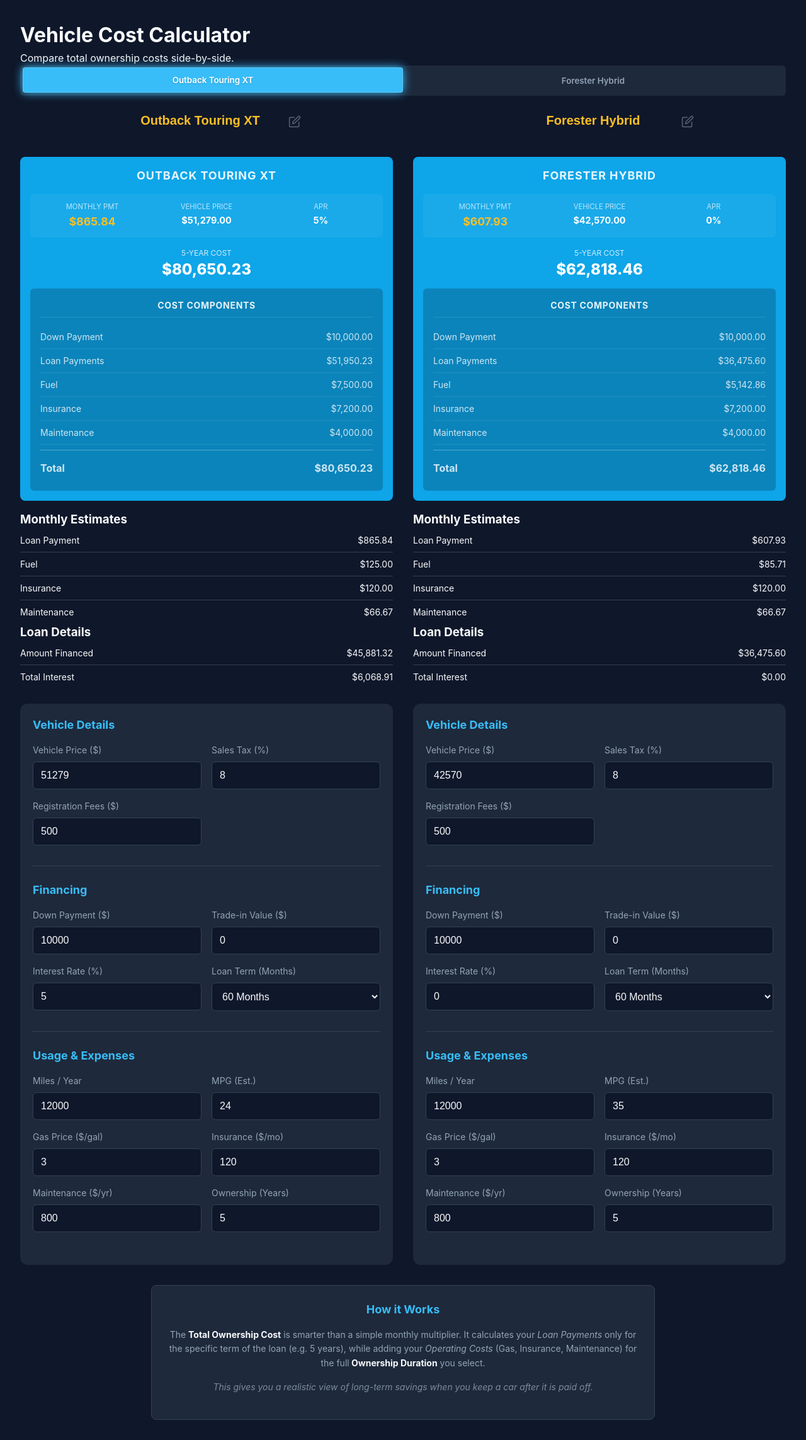
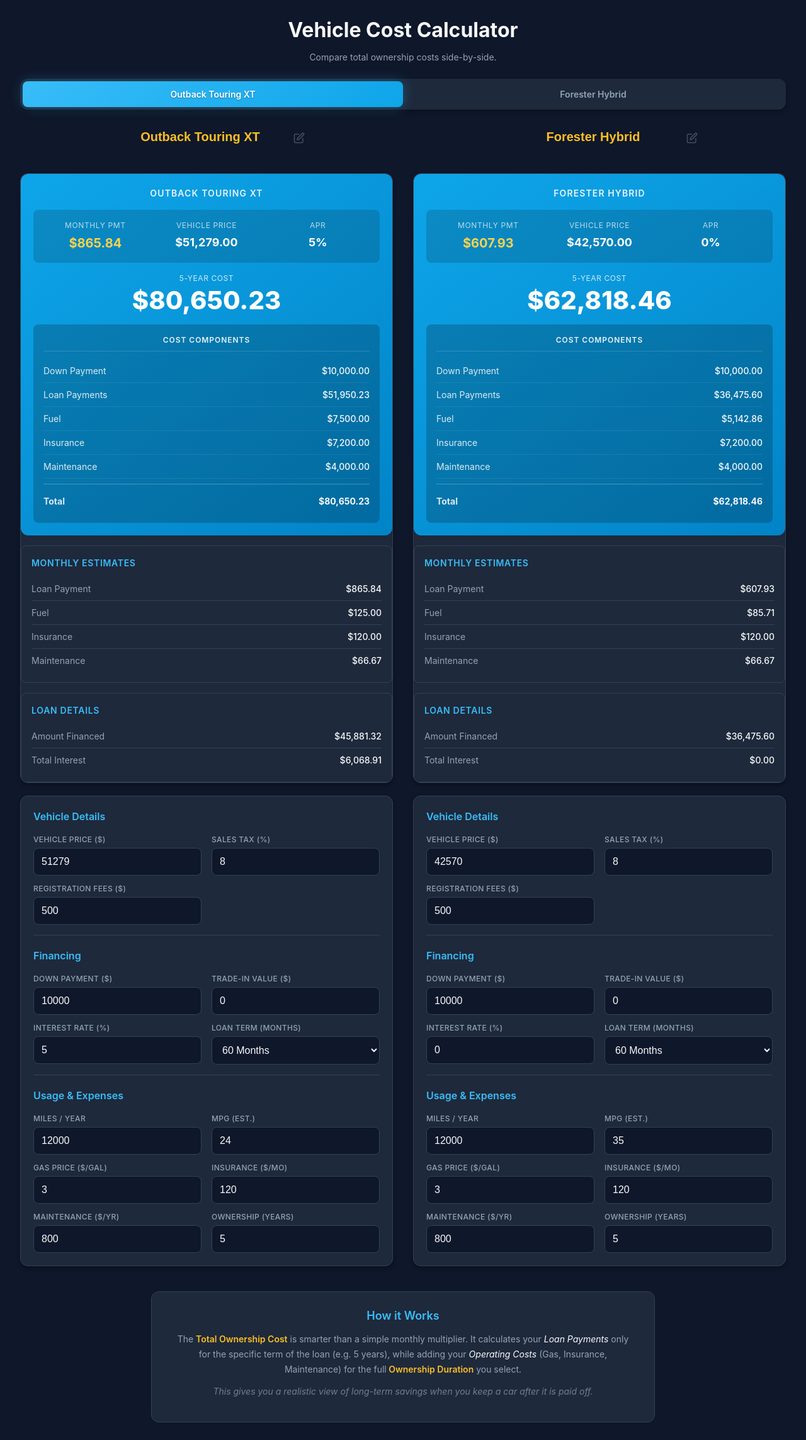
Before and after one commit to npatricksmith-oss/vehicle-cost-calculator, a React (Vite) app: page / in a window 1280 px wide. Shown: the whole page at 63% size. Built offline with nearby package versions, Linux system fonts and the light colour scheme.

Commit message:
style: major UI overhaul - improved typography, spacing, and visual polish

```diff
--- a/src/App.css
+++ b/src/App.css
@@ -1,11 +1,6 @@
-:root {
-    /* ... (User defined vars are in index.css, we use them here) ... */
-}
-
 /* App Layout */
 .app-container {
     max-width: 1400px;
-    /* Increased for 2-column comparison */
     margin: 0 auto;
     padding: var(--spacing-4);
     min-height: 100vh;
@@ -15,8 +10,31 @@
 
 @media (min-width: 640px) {
     .app-container {
-        padding: var(--spacing-8);
-        /* More padding on desktop */
+        padding: var(--spacing-6) var(--spacing-8);
+    }
+}
+
+/* Header */
+.app-header {
+    text-align: center;
+    margin-bottom: var(--spacing-6);
+}
+
+.app-header h1 {
+    font-size: var(--font-size-2xl);
+    font-weight: 700;
+    color: var(--color-text);
+    margin-bottom: var(--spacing-2);
+}
+
+.app-header p {
+    color: var(--color-text-muted);
+    font-size: var(--font-size-sm);
+}
+
+@media (min-width: 640px) {
+    .app-header h1 {
+        font-size: var(--font-size-3xl);
     }
 }
 
@@ -30,11 +48,10 @@
 .car-column {
     display: flex;
     flex-direction: column;
-    gap: var(--spacing-6);
+    gap: var(--spacing-5);
     flex: 1;
 }
 
-/* Hide inactive column on mobile */
 .hidden-mobile {
     display: none;
 }
@@ -48,7 +65,6 @@
 
     .car-column {
         display: flex;
-        /* Always show both on desktop */
     }
 
     .hidden-mobile {
@@ -57,7 +73,6 @@
 
     .mobile-tabs {
         display: none;
-        /* Hide tabs on desktop */
     }
 }
 
@@ -65,37 +80,41 @@
 .mobile-tabs {
     display: flex;
     background: var(--color-surface);
-    border-radius: var(--radius-md);
+    border-radius: var(--radius-lg);
     padding: var(--spacing-1);
-    margin-bottom: var(--spacing-4);
+    margin-bottom: var(--spacing-5);
+    box-shadow: var(--shadow-md);
 }
 
 .tab-button {
     flex: 1;
-    padding: var(--spacing-3);
+    padding: var(--spacing-3) var(--spacing-4);
     background: transparent;
     border: none;
     color: var(--color-text-muted);
     font-weight: 600;
+    font-size: var(--font-size-sm);
     cursor: pointer;
-    border-radius: var(--radius-sm);
+    border-radius: var(--radius-md);
     transition: all var(--transition-fast);
 }
 
+.tab-button:hover {
+    background: rgba(255, 255, 255, 0.05);
+}
+
 .tab-button.active {
-    background: var(--color-primary);
+    background: linear-gradient(135deg, var(--color-primary) 0%, var(--color-primary-dark) 100%);
     color: white;
-    box-shadow: 0 0 15px var(--color-primary), inset 0 0 0 1px rgba(255, 255, 255, 0.2);
-    text-shadow: 0 1px 2px rgba(0, 0, 0, 0.2);
-    transform: translateY(-1px);
+    box-shadow: var(--shadow-glow);
+    text-shadow: 0 1px 2px rgba(0, 0, 0, 0.3);
 }
 
 /* Car Naming */
 .check-name-container {
-    margin-bottom: var(--spacing-2);
+    margin-bottom: var(--spacing-3);
     position: relative;
-    /* Context for absolute icon */
-    max-width: 300px;
+    max-width: 320px;
     margin-left: auto;
     margin-right: auto;
 }
@@ -104,24 +123,21 @@
     width: 100%;
     padding: var(--spacing-3);
     padding-right: var(--spacing-8);
-    /* Make room for icon */
     font-size: var(--font-size-xl);
     font-weight: 700;
     color: var(--color-accent);
     background: transparent;
     border: none;
     border-bottom: 2px solid transparent;
-    /* Invisible border by default */
     border-radius: var(--radius-sm);
     text-align: center;
     transition: all var(--transition-fast);
     cursor: pointer;
-    /* Suggest interaction */
 }
 
-/* Show border on hover/focus to invite edit */
 .car-name-input:hover {
-    background: rgba(255, 255, 255, 0.05);
+    background: rgba(255, 255, 255, 0.03);
+    border-bottom-color: var(--color-border);
 }
 
 .car-name-input:focus {
@@ -136,12 +152,11 @@
     right: 0;
     top: 50%;
     transform: translateY(-50%);
-    width: 20px;
-    height: 20px;
+    width: 18px;
+    height: 18px;
     color: var(--color-text-muted);
     pointer-events: none;
-    /* Let clicks pass through to input */
-    opacity: 0.5;
+    opacity: 0.4;
     transition: opacity var(--transition-fast);
 }
 
@@ -150,25 +165,32 @@
     color: var(--color-primary);
 }
 
-/* Results Mini Card (for comparison) */
-.results-card-mini .primary-result {
-    padding: var(--spacing-4);
-    margin-bottom: var(--spacing-4);
+/* Cards */
+.card {
+    background: var(--color-surface);
+    border-radius: var(--radius-lg);
+    border: 1px solid var(--color-border);
+    box-shadow: var(--shadow-md);
 }
 
-.results-card-mini .big-number {
-    font-size: var(--font-size-2xl);
+.results-card-mini {
+    overflow: hidden;
 }
 
-/* Forms */
+.results-card-mini .primary-result {
+    border-radius: var(--radius-lg);
+}
+
+/* Input Card */
 .input-card {
     background: var(--color-surface);
-    padding: 20px;
-    border-radius: 12px;
+    padding: var(--spacing-5);
+    border-radius: var(--radius-lg);
+    border: 1px solid var(--color-border);
 }
 
 .input-group {
-    margin-bottom: var(--spacing-6);
+    margin-bottom: var(--spacing-5);
     padding-bottom: var(--spacing-4);
     border-bottom: 1px solid var(--color-border);
 }
@@ -176,19 +198,28 @@
 .input-group:last-of-type {
     border-bottom: none;
     margin-bottom: 0;
+    padding-bottom: 0;
 }
 
 .input-group h3 {
-    font-size: var(--font-size-lg);
+    font-size: var(--font-size-base);
+    font-weight: 600;
     color: var(--color-primary);
     margin-bottom: var(--spacing-4);
+    display: flex;
+    align-items: center;
+    gap: var(--spacing-2);
 }
 
 .input-row {
     display: grid;
     grid-template-columns: 1fr;
     gap: var(--spacing-4);
-    margin-bottom: var(--spacing-4);
+    margin-bottom: var(--spacing-3);
+}
+
+.input-row:last-child {
+    margin-bottom: 0;
 }
 
 @media (min-width: 640px) {
@@ -200,9 +231,12 @@
 label {
     display: flex;
     flex-direction: column;
-    gap: var(--spacing-2);
-    font-size: var(--font-size-sm);
+    gap: var(--spacing-1);
+    font-size: var(--font-size-xs);
+    font-weight: 500;
     color: var(--color-text-muted);
+    text-transform: uppercase;
+    letter-spacing: 0.03em;
 }
 
 input,
@@ -213,39 +247,77 @@
     background: var(--color-background);
     color: var(--color-text);
     font-size: var(--font-size-base);
+    font-weight: 500;
+    transition: all var(--transition-fast);
+}
+
+input:hover,
+select:hover {
+    border-color: var(--color-secondary);
 }
 
 input:focus,
 select:focus {
     outline: none;
     border-color: var(--color-primary);
-    box-shadow: 0 0 8px var(--color-primary);
+    box-shadow: 0 0 0 3px rgba(56, 189, 248, 0.2);
 }
 
-/* Results */
+/* Primary Result Card */
 .primary-result {
     text-align: center;
-    margin-bottom: var(--spacing-6);
-    padding: var(--spacing-6);
-    background: var(--color-primary-dark);
+    padding: var(--spacing-5);
+    background: linear-gradient(145deg, var(--color-primary-dark) 0%, #0284c7 100%);
     border-radius: var(--radius-lg);
     color: white;
 }
 
 .primary-result h2 {
-    font-size: var(--font-size-lg);
-    font-weight: 700;
+    font-size: var(--font-size-sm);
+    font-weight: 600;
     text-transform: uppercase;
-    letter-spacing: 0.05em;
+    letter-spacing: 0.08em;
     opacity: 0.9;
     margin-bottom: var(--spacing-4);
 }
 
+/* Key Metrics Grid */
+.key-metrics-grid {
+    display: grid;
+    grid-template-columns: 1fr 1fr 1fr;
+    gap: var(--spacing-3);
+    margin-bottom: var(--spacing-4);
+    background: rgba(0, 0, 0, 0.15);
+    padding: var(--spacing-4);
+    border-radius: var(--radius-md);
+}
+
+.key-metric-item {
+    display: flex;
+    flex-direction: column;
+    align-items: center;
+    gap: var(--spacing-1);
+}
+
+.key-metric-label {
+    font-size: var(--font-size-xs);
+    text-transform: uppercase;
+    letter-spacing: 0.05em;
+    opacity: 0.7;
+}
+
+.key-metric-value {
+    font-weight: 700;
+    font-size: var(--font-size-lg);
+}
+
+.key-metric-value.highlight {
+    color: var(--color-accent-light);
+    font-size: var(--font-size-xl);
+}
+
+/* TCO Display */
 .result-row-primary {
-    display: flex;
-    justify-content: center;
-    align-items: center;
-    gap: var(--spacing-4);
     margin-bottom: var(--spacing-4);
 }
 
@@ -259,7 +331,8 @@
     opacity: 0.8;
     margin-bottom: var(--spacing-1);
     text-transform: uppercase;
-    font-size: 0.75rem;
+    font-size: var(--font-size-xs);
+    letter-spacing: 0.05em;
 }
 
 .big-number {
@@ -268,102 +341,36 @@
     line-height: 1.1;
 }
 
-.secondary-metric {
-    font-size: var(--font-size-2xl);
-    opacity: 0.9;
+@media (min-width: 640px) {
+    .big-number {
+        font-size: var(--font-size-4xl);
+    }
 }
 
-.result-divider {
-    width: 1px;
-    height: 40px;
-    background: rgba(255, 255, 255, 0.3);
-}
-
-.result-row-secondary {
-    margin-top: -10px;
-    margin-bottom: var(--spacing-4);
-    font-size: var(--font-size-sm);
-    opacity: 0.9;
-}
-
-.financed-amount {
-    font-weight: 700;
-    color: var(--color-accent);
-}
-
-.sub-text {
-    font-size: var(--font-size-sm);
-    opacity: 0.8;
-}
-
-.breakdown-item {
-    display: flex;
-    justify-content: space-between;
-    padding: var(--spacing-2) 0;
-    border-bottom: 1px solid var(--color-border);
-    font-size: var(--font-size-sm);
-}
-
-.breakdown-item:last-child {
-    border-bottom: none;
-}
-
-/* Footer */
-.app-footer {
-    margin-top: var(--spacing-8);
-    padding: var(--spacing-6);
-    background: var(--color-surface);
-    border-radius: var(--radius-lg);
-    border: 1px solid var(--color-border);
-    max-width: 800px;
-    margin-left: auto;
-    margin-right: auto;
-    text-align: center;
-}
-
-.footer-content h3 {
-    color: var(--color-primary);
-    margin-bottom: var(--spacing-4);
-    font-size: var(--font-size-lg);
-}
-
-.footer-content p {
-    color: var(--color-text-muted);
-    font-size: var(--font-size-sm);
-    line-height: 1.6;
-    margin-bottom: var(--spacing-4);
-}
-
-.footer-content strong {
-    color: var(--color-text);
-}
-
-.footer-note {
-    font-style: italic;
-    opacity: 0.8;
-}
-
-/* TCO Breakdown Specifics */
+/* TCO Breakdown */
 .tco-breakdown {
     background: rgba(0, 0, 0, 0.2);
     padding: var(--spacing-4);
     border-radius: var(--radius-md);
-    margin-top: var(--spacing-4);
+    margin-top: var(--spacing-3);
 }
 
 .tco-breakdown h4 {
     color: rgba(255, 255, 255, 0.9);
-    font-size: var(--font-size-sm);
+    font-size: var(--font-size-xs);
+    font-weight: 600;
     text-transform: uppercase;
-    letter-spacing: 0.05em;
+    letter-spacing: 0.08em;
     margin-bottom: var(--spacing-3);
-    border-bottom: 1px solid rgba(255, 255, 255, 0.1);
     padding-bottom: var(--spacing-2);
+    border-bottom: 1px solid rgba(255, 255, 255, 0.15);
 }
 
 .tco-breakdown .breakdown-item {
-    border-bottom: 1px solid rgba(255, 255, 255, 0.1);
-    color: rgba(255, 255, 255, 0.8);
+    border-bottom: 1px solid rgba(255, 255, 255, 0.08);
+    color: rgba(255, 255, 255, 0.85);
+    font-size: var(--font-size-sm);
+    padding: var(--spacing-2) 0;
 }
 
 .tco-breakdown .breakdown-item:last-child {
@@ -372,7 +379,7 @@
 
 .breakdown-divider {
     height: 1px;
-    background: rgba(255, 255, 255, 0.3);
+    background: rgba(255, 255, 255, 0.25);
     margin: var(--spacing-2) 0;
 }
 
@@ -386,36 +393,82 @@
     font-weight: 700;
 }
 
-/* Key Metrics Grid */
-.key-metrics-grid {
-    display: grid;
-    grid-template-columns: 1fr 1fr 1fr;
-    gap: var(--spacing-2);
-    margin-bottom: var(--spacing-4);
-    background: rgba(255, 255, 255, 0.05);
-    padding: var(--spacing-3);
+/* Breakdown Sections */
+.breakdown,
+.loan-details {
+    background: var(--color-surface);
+    padding: var(--spacing-4);
     border-radius: var(--radius-md);
+    border: 1px solid var(--color-border);
+    margin-top: var(--spacing-4);
 }
 
-.key-metric-item {
-    display: flex;
-    flex-direction: column;
-    align-items: center;
+.breakdown h3,
+.loan-details h3 {
+    font-size: var(--font-size-sm);
+    font-weight: 600;
+    color: var(--color-primary);
+    margin-bottom: var(--spacing-3);
+    text-transform: uppercase;
+    letter-spacing: 0.05em;
 }
 
-.key-metric-label {
-    font-size: 0.7rem;
-    text-transform: uppercase;
-    opacity: 0.7;
-    margin-bottom: 2px;
+.breakdown-item {
+    display: flex;
+    justify-content: space-between;
+    padding: var(--spacing-2) 0;
+    border-bottom: 1px solid var(--color-border);
+    font-size: var(--font-size-sm);
+    color: var(--color-text-muted);
 }
 
-.key-metric-value {
-    font-weight: 700;
-    font-size: 0.9rem;
+.breakdown-item:last-child {
+    border-bottom: none;
 }
 
-.key-metric-value.highlight {
+.breakdown-item span:last-child {
+    color: var(--color-text);
+    font-weight: 500;
+}
+
+/* Footer */
+.app-footer {
+    margin-top: var(--spacing-10);
+    padding: var(--spacing-6) var(--spacing-8);
+    background: var(--color-surface);
+    border-radius: var(--radius-lg);
+    border: 1px solid var(--color-border);
+    max-width: 800px;
+    margin-left: auto;
+    margin-right: auto;
+    text-align: center;
+}
+
+.footer-content h3 {
+    color: var(--color-primary);
+    margin-bottom: var(--spacing-3);
+    font-size: var(--font-size-lg);
+    font-weight: 600;
+}
+
+.footer-content p {
+    color: var(--color-text-muted);
+    font-size: var(--font-size-sm);
+    line-height: 1.7;
+    margin-bottom: var(--spacing-3);
+}
+
+.footer-content strong {
     color: var(--color-accent);
-    font-size: 1.1rem;
+    font-weight: 600;
 }
+
+.footer-content em {
+    color: var(--color-text);
+}
+
+.footer-note {
+    font-style: italic;
+    opacity: 0.7;
+    font-size: var(--font-size-xs);
+}
--- a/src/index.css
+++ b/src/index.css
@@ -1,52 +1,56 @@
 :root {
-  /* Color Palette - User Requested (Sky Blue & Slate) */
+  /* Color Palette - Sky Blue & Slate */
   --color-primary: #38bdf8;
-  /* Sky Blue - Action */
   --color-primary-dark: #0ea5e9;
-  /* Sky 500 - Slightly darker for contrast/backgrounds */
   --color-secondary: #94a3b8;
-  /* Cool Gray */
   --color-accent: #fbbf24;
-  /* Amber - Gold/Accent */
+  --color-accent-light: #fcd34d;
 
   --color-success: #22c55e;
-  /* Emerald Green */
   --color-error: #f43f5e;
-  /* Rose Red */
 
   --color-background: #0f172a;
-  /* Deep Slate */
   --color-surface: #1e293b;
-  /* Slate 800 - Card Surface */
+  --color-surface-elevated: #283548;
 
   --color-text: #f8fafc;
-  /* Ghost White */
   --color-text-muted: #94a3b8;
-  /* Cool Gray */
   --color-border: #334155;
 
-  /* Typography */
+  /* Typography - Improved Scale */
   --font-family: 'Inter', system-ui, -apple-system, sans-serif;
-  --font-size-base: 16px;
+  --font-size-xs: 0.75rem;
   --font-size-sm: 0.875rem;
+  --font-size-base: 1rem;
   --font-size-lg: 1.125rem;
   --font-size-xl: 1.25rem;
   --font-size-2xl: 1.5rem;
-  --font-size-3xl: 1.875rem;
+  --font-size-3xl: 2rem;
+  --font-size-4xl: 2.5rem;
 
-  /* Spacing */
+  /* Spacing - Refined */
   --spacing-1: 0.25rem;
   --spacing-2: 0.5rem;
   --spacing-3: 0.75rem;
   --spacing-4: 1rem;
+  --spacing-5: 1.25rem;
   --spacing-6: 1.5rem;
   --spacing-8: 2rem;
+  --spacing-10: 2.5rem;
+  --spacing-12: 3rem;
 
   /* Border Radius */
-  --radius-sm: 0.25rem;
-  --radius-md: 0.375rem;
-  --radius-lg: 0.5rem;
+  --radius-sm: 0.375rem;
+  --radius-md: 0.5rem;
+  --radius-lg: 0.75rem;
+  --radius-xl: 1rem;
   --radius-full: 9999px;
+
+  /* Shadows */
+  --shadow-sm: 0 1px 2px rgba(0, 0, 0, 0.3);
+  --shadow-md: 0 4px 6px rgba(0, 0, 0, 0.3);
+  --shadow-lg: 0 10px 15px rgba(0, 0, 0, 0.4);
+  --shadow-glow: 0 0 20px rgba(56, 189, 248, 0.3);
 
   /* Transitions */
   --transition-fast: 150ms ease;
```
